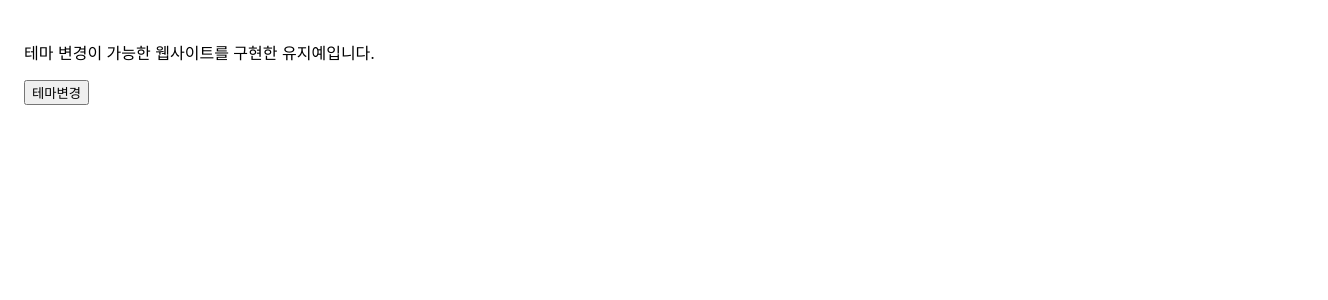
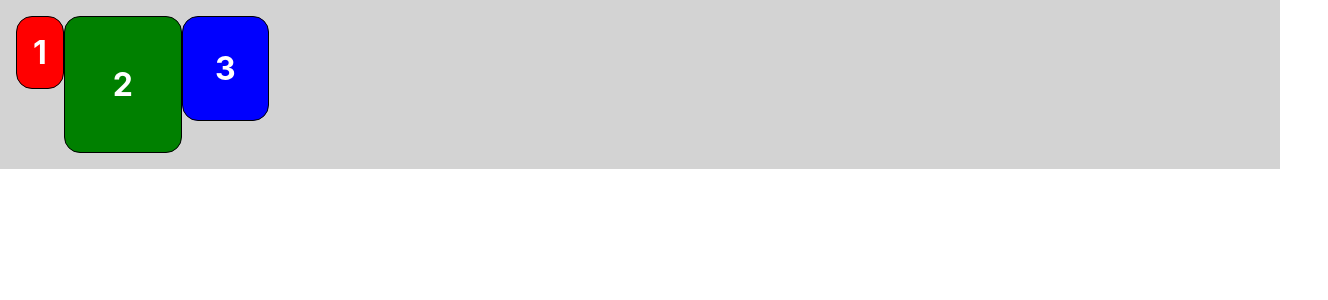
Before and after one commit to YJY1220/2022_02_GETIT_React, a React (Create React App) app in the folder SW/my-app/: page / in a window 1280 px wide. Shown: the top 300 px of the page, 1328 px wide, since content can reach past the window. Built offline with nearby package versions, Linux system fonts and the light colour scheme.

Commit message:
assignment & react -v update

```diff
--- a/SW/my-app/package.json
+++ b/SW/my-app/package.json
@@ -8,7 +8,8 @@
     "@testing-library/user-event": "^13.5.0",
     "react": "^18.2.0",
     "react-dom": "^18.2.0",
-    "react-scripts": "5.0.1",
+    "react-scripts": "^5.0.1",
+    "styled-components": "^5.3.6",
     "web-vitals": "^2.1.4"
   },
   "scripts": {
--- /dev/null
+++ b/SW/my-app/src/ch_08/Blocks.jsx
@@ -0,0 +1,61 @@
+import styled from "styled-components";
+
+const Wrapper = styled.div`
+    padding: 1rem;
+    display: flex;
+    flex-direction: row;
+    align-items: flex-start;
+    justify-contents: flex-start;
+    background-color: lightgrey;
+`;
+
+const Block = styled.div`
+    padding: ${(props) => props.padding};
+    border: 1px solid black;
+    border-radius: 1rem;
+    background-color: ${(props) => props.backgroundColor};
+    color: white;
+    font-size: 2rem;
+    font-weight: bold;
+    text-align: center;
+`;
+
+const blockItems = [
+    {
+        id: 1,
+        label: "1",
+        padding: "1rem",
+        backgroundColor: "red",
+    },
+    {
+        id: 2,
+        label: "2",
+        padding: "3rem",
+        backgroundColor: "green",
+    },
+    {
+        id: 3,
+        label: "3",
+        padding: "2rem",
+        backgroundColor: "blue",
+    },
+];
+
+function Blocks(props) {
+    return(
+        <Wrapper>
+            {blockItems.map((blockItem) => {
+                return (
+                    <Block
+                        padding={blockItem.padding}
+                        backgroundColor={blockItem.backgroundColor}
+                    >
+                        {blockItem.label}
+                    </Block>
+                );
+            })}
+        </Wrapper>
+    );
+}
+
+export default Blocks;
--- a/SW/my-app/src/index.js
+++ b/SW/my-app/src/index.js
@@ -15,6 +15,7 @@ import SignUp from './ch_05_02/SignUp-2';
 import Calculator from './ch_06/Calculator';
 import ProfileCard from './ch_06_02/ProfileCard';
 import DarkOrLight from './ch_07/DarkOrLight';
+import Blocks from './ch_08/Blocks';
 
 const root = ReactDOM.createRoot(document.getElementById('root'));
 
@@ -100,11 +101,18 @@ const root = ReactDOM.createRoot(document.getElementById('root'));
 // );
 
 //ch_07
+// root.render(
+//   <React.StrictMode>
+//     <DarkOrLight />
+//   </React.StrictMode>
+//   //document.getElementById('root')
+// );
+
+//ch_08
 root.render(
   <React.StrictMode>
-    <DarkOrLight />
+    <Blocks />
   </React.StrictMode>
-  //document.getElementById('root')
-);
+)
 
 reportWebVitals();
```
Also changed, not shown: 1 other file (tests, documents, lock files or other folders).
